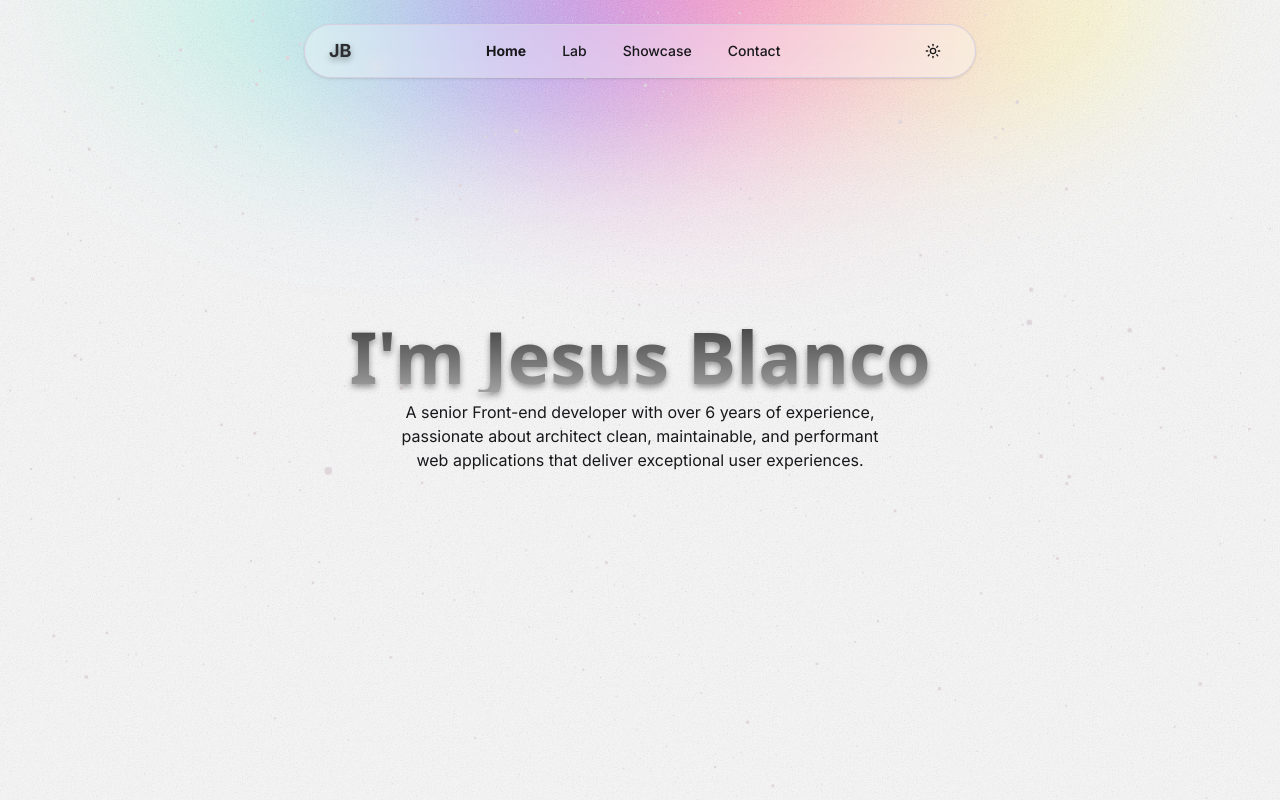
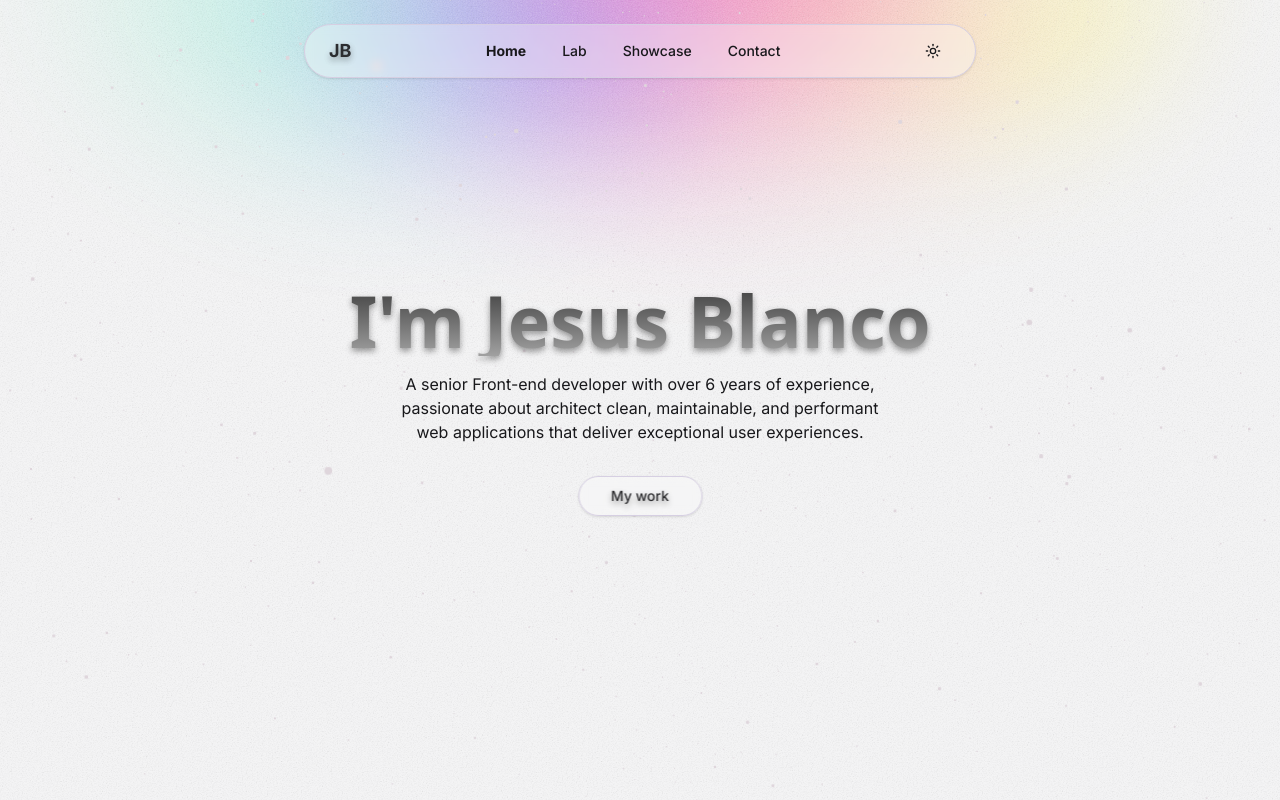
Before and after one commit to JD154/jblanco-portfolio, a React (Vite) app: page / in a window 1280 px wide. Built offline with nearby package versions, Linux system fonts and the light colour scheme.

Commit message:
feat: add GlowingButton component and integrate into HomePage

```diff
--- /dev/null
+++ b/src/components/GlowingButton/index.tsx
@@ -0,0 +1,19 @@
+import { FC } from 'react';
+import { Button, ButtonProps } from '../ui/button';
+import { GlowingEffect } from '../ui/glowing-effect';
+import './styles.css';
+
+export const GlowingButton: FC<ButtonProps> = ({ children, className, ...props }) => {
+  const getClasses = () => {
+    const prefix = 'glowing-button';
+    const classes = [prefix];
+    className && classes.push(className);
+    return classes.join(' ');
+  };
+  return (
+    <Button {...props} className={getClasses()}>
+      <GlowingEffect spread={40} glow={true} disabled={false} proximity={14} />
+      <span className="luminosity-text">{children}</span>
+    </Button>
+  );
+};
--- /dev/null
+++ b/src/components/GlowingButton/styles.css
@@ -0,0 +1,10 @@
+@reference "tailwindcss";
+
+.glowing-button {
+  @apply bg-blend-luminosity backdrop-blur-xs transition-all border shadow;
+  background-color: var(--nav-background) !important;
+}
+
+.luminosity-text {
+  @apply opacity-90 drop-shadow-md dark:drop-shadow-white/40 drop-shadow-black/40;
+}
--- a/src/components/NavigationBar/styles.css
+++ b/src/components/NavigationBar/styles.css
@@ -5,7 +5,7 @@
 }
 
 .navigation-bar__container {
-  @apply flex items-center justify-between max-w-2xl mx-auto px-6 py-2 border shadow rounded-full backdrop-blur-sm bg-blend-luminosity;
+  @apply flex items-center justify-between max-w-2xl mx-auto px-6 py-2 border shadow rounded-full backdrop-blur-xs bg-blend-luminosity;
   background-color: var(--nav-background);
 }
 
--- a/src/pages/home/index.tsx
+++ b/src/pages/home/index.tsx
@@ -1,3 +1,4 @@
+import { GlowingButton } from '@/components/GlowingButton';
 import { StarsBackground } from '@/components/StarsBackground';
 import { FC } from 'react';
 
@@ -9,10 +10,13 @@ export const HomePage: FC = () => {
         <h1 className="relative z-10 text-lg md:text-7xl  bg-clip-text text-transparent bg-gradient-to-b from-neutral-700 to-neutral-400 dark:from-neutral-200 dark:to-neutral-400 text-center font-sans font-bold drop-shadow-md dark:drop-shadow-white/40 drop-shadow-black/40">
           I'm Jesus Blanco
         </h1>
-        <h6 className="dark:text-neutral-400 max-w-lg my-2 text-md text-center relative z-10">
+        <h6 className="dark:text-neutral-400 max-w-lg mt-4 mb-8 text-md text-center relative z-10">
           A senior Front-end developer with over 6 years of experience, passionate about architect clean, maintainable,
           and performant web applications that deliver exceptional user experiences.
         </h6>
+        <GlowingButton variant="outline" size="lg" className="relative z-10 ">
+          My work
+        </GlowingButton>
       </div>
     </div>
   );
```
